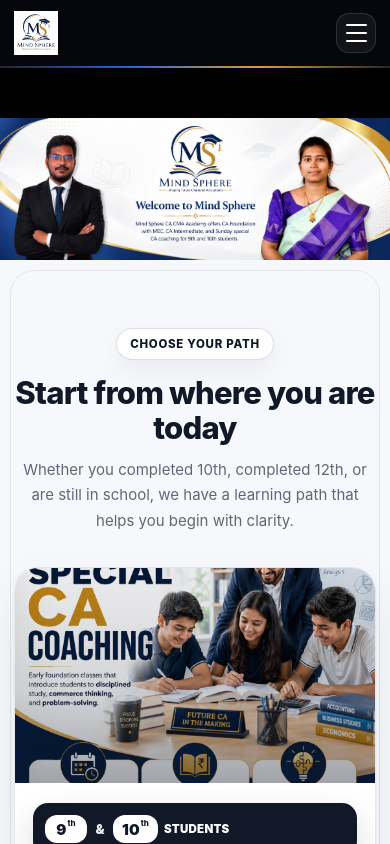
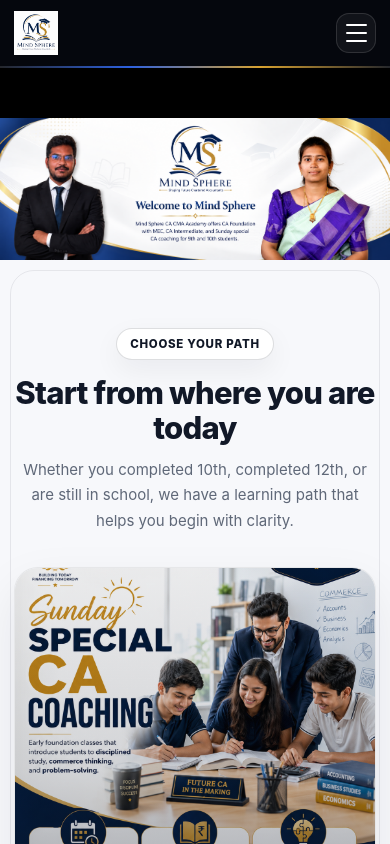
Before and after one commit to mindsphereca25-design/Ca-website, a React (Create React App) app: page / in a window 390 px wide. Shown: the top 844 px of the page. Built offline with nearby package versions, Linux system fonts and the light colour scheme.

Commit message:
mobile view fixed

```diff
--- a/src/pages/HomePage.css
+++ b/src/pages/HomePage.css
@@ -3228,7 +3228,7 @@
   }
 
   .courses-path-image-wrap-home {
-    height: 250px;
+    height: 350px;
   }
 
   .courses-path-card-home:last-child {
@@ -3279,7 +3279,7 @@
   }
 
   .courses-path-image-wrap-home {
-    height: 245px;
+    height: 350px;
   }
 
   .courses-path-content-home {
@@ -3344,7 +3344,7 @@
   }
 
   .courses-path-image-wrap-home {
-    height: 215px;
+    height: 350px;
   }
 
   .courses-path-content-home {
@@ -3426,7 +3426,7 @@
   }
 
   .courses-path-image-wrap-home {
-    height: 200px;
+    height: 350px;
   }
 
   .courses-path-content-home {
```
